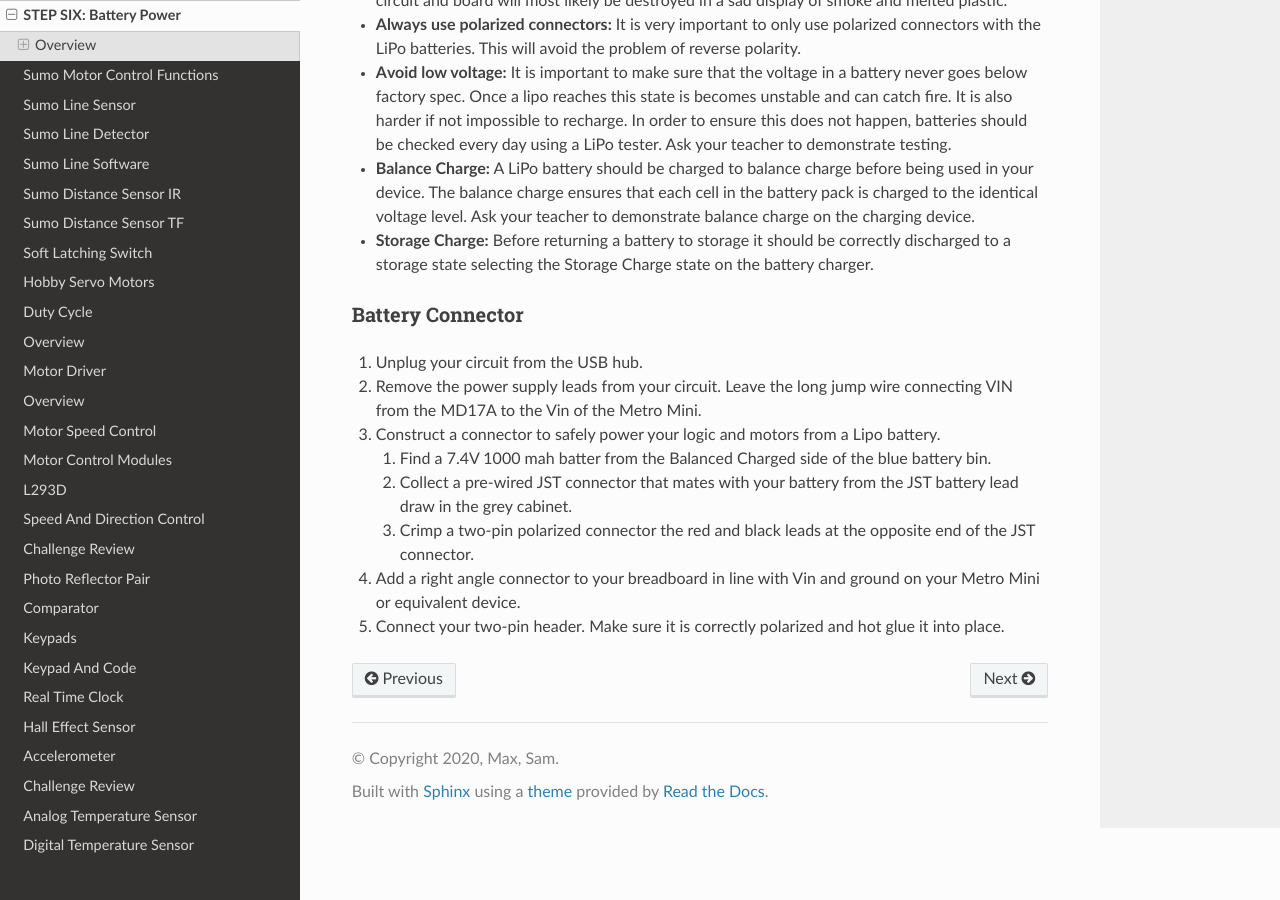
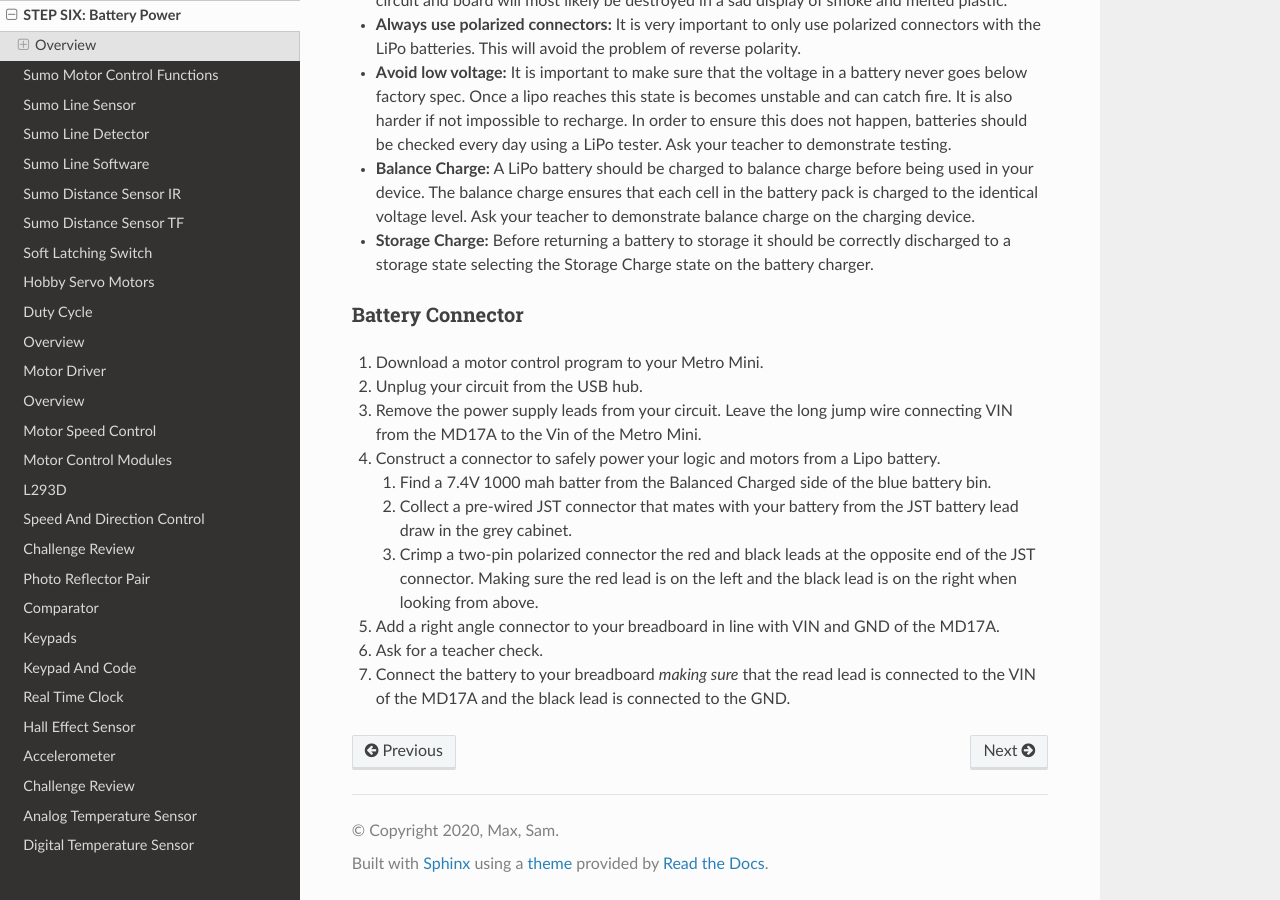
Before and after one commit to maxtkc/mvths-wiki, a Sphinx documentation site: the page built from docs/070xe-sumo-battery.rst, in a window 1280 px wide and 900 px high, scrolled down 755 px. Built offline with Sphinx 7.4.7 and the Read the Docs theme 2.0.0, drawn with Linux system fonts in a browser that asks for light colours; pages that are not in the unit, such as notebooks, are missing from menus.

Commit message:
Update 070xe-sumo-battery.rst

```diff
--- a/docs/070xe-sumo-battery.rst
+++ b/docs/070xe-sumo-battery.rst
@@ -25,6 +25,8 @@ The following are important steps to take to ensure that your batteries and your
 Battery Connector
 ~~~~~~~~~
 
+#. Download a motor control program to your Metro Mini.
+
 #. Unplug your circuit from the USB hub.
 
 #. Remove the power supply leads from your circuit. Leave the long jump wire connecting VIN from the MD17A to the Vin of the Metro Mini.
@@ -35,8 +37,10 @@ Battery Connector
 
    #. Collect a pre-wired JST connector that mates with your battery from the JST battery lead draw in the grey cabinet.
 
-   #. Crimp a two-pin polarized connector the red and black leads at the opposite end of the JST connector.
+   #. Crimp a two-pin polarized connector the red and black leads at the opposite end of the JST connector. Making sure the red lead is on the left and the black lead is on the right when looking from above.
 
-#. Add a right angle connector to your breadboard in line with Vin and ground on your Metro Mini or equivalent device.
+#. Add a right angle connector to your breadboard in line with VIN and GND of the MD17A.
 
-#. Connect your two-pin header. Make sure it is correctly polarized and hot glue it into place.
+#. Ask for a teacher check.
+
+#. Connect the battery to your breadboard *making sure* that the read lead is connected to the VIN of the MD17A and the black lead is connected to the GND.
```
